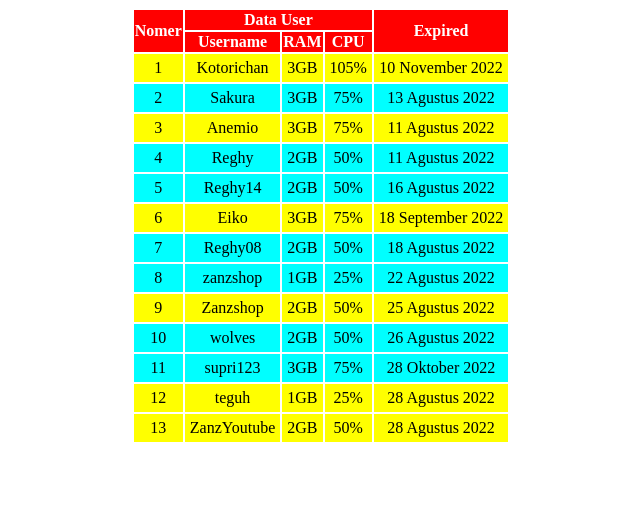
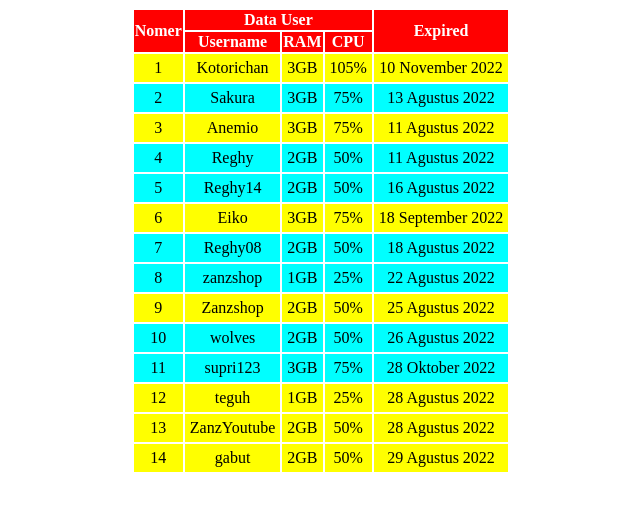
Before and after one commit to PanelAdhan/PanelAdhan.github.io, a plain HTML site: page index.html in a window 1280 px wide. Shown: the whole page, without its empty margins (319-959 px from the left). Drawn offline with Linux system fonts and the light colour scheme.

Commit message:
Update index.html

```diff
--- a/index.html
+++ b/index.html
@@ -127,4 +127,11 @@
     <td align="center"; class="zanzyt">50%</td>
     <td align="center"; class="zanzyt">28 Agustus 2022</td>
   </tr>
+  <tr>
+    <td align="center"; class="zanzyt">14</td>
+    <td align="center"; class="zanzyt">gabut</td>
+    <td align="center"; class="zanzyt">2GB</td>
+    <td align="center"; class="zanzyt">50%</td>
+    <td align="center"; class="zanzyt">29 Agustus 2022</td>
+  </tr>
 </table>
```
